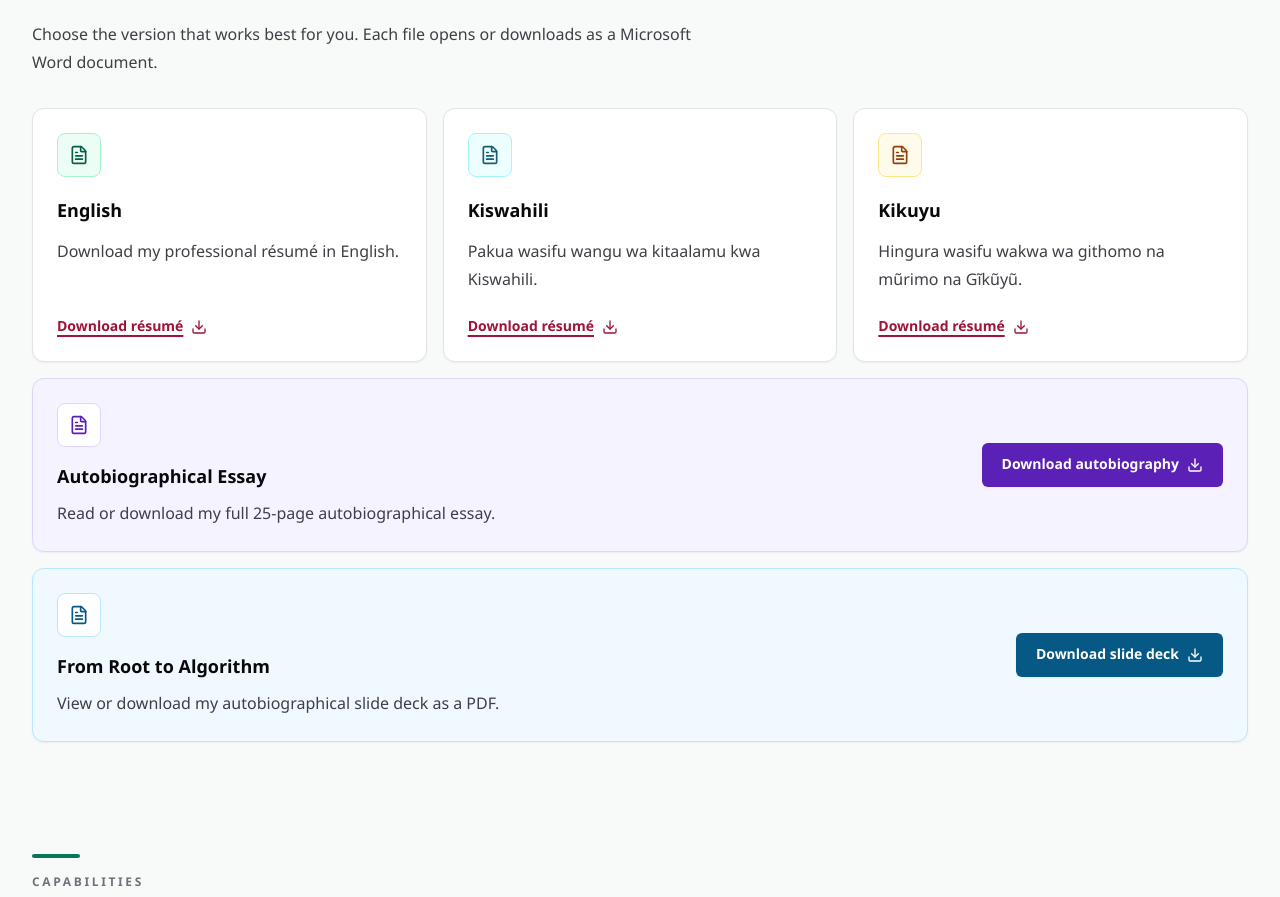
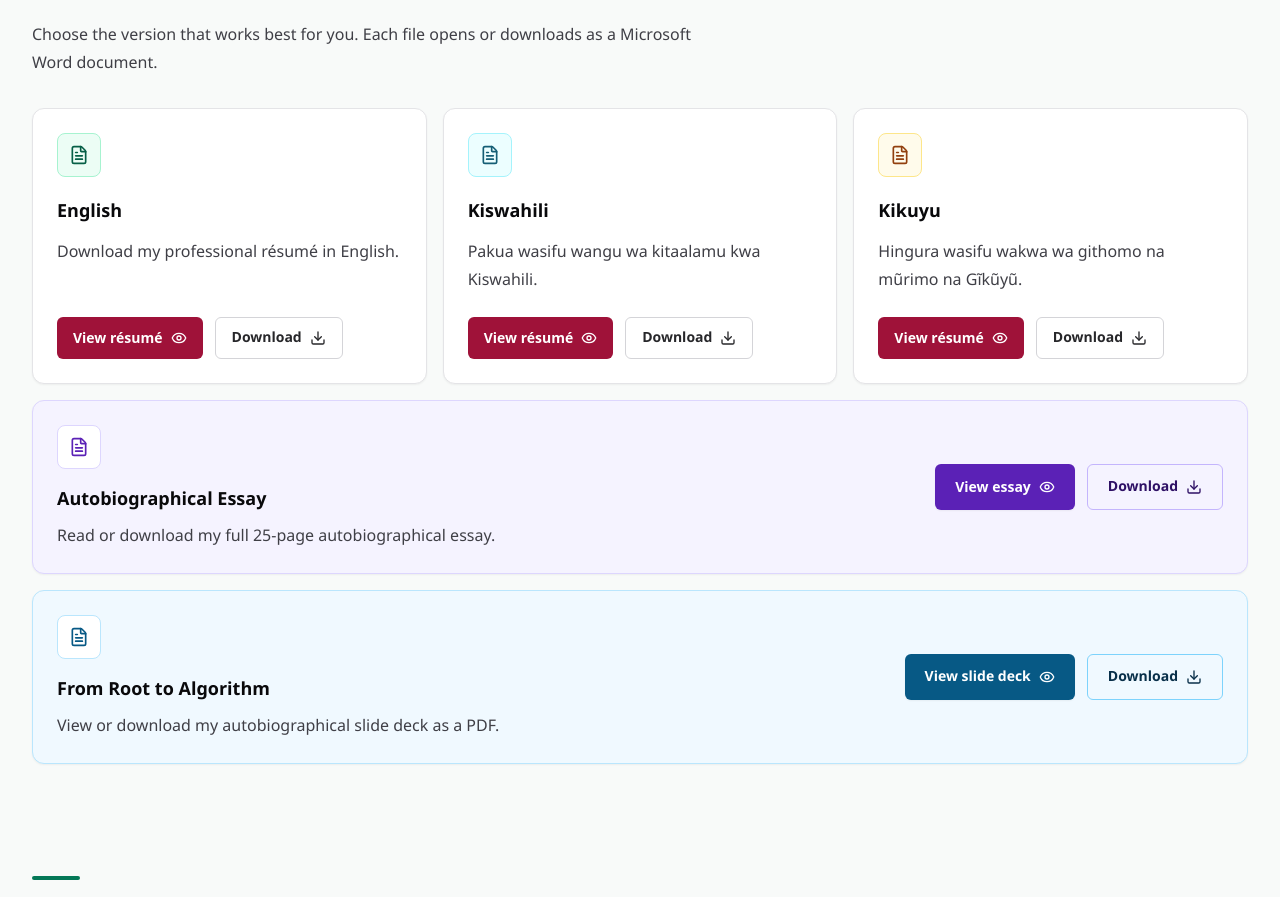
Before and after one commit to simonwamugunda/kernel-portfolio, a React (Vite) app: page / in a window 1280 px wide. Shown: the part 3198-4095 px from the top of the page. Built offline with nearby package versions, Linux system fonts and the light colour scheme.

Commit message:
Restore dashboard market analysis toolkit

```diff
--- a/package.json
+++ b/package.json
@@ -9,6 +9,7 @@
     "preview": "vite preview"
   },
   "dependencies": {
+    "docx-preview": "^0.4.1",
     "lucide-react": "^1.14.0",
     "react": "^18.3.1",
     "react-dom": "^18.3.1"
@@ -17,10 +18,10 @@
     "@types/react": "^18.3.3",
     "@types/react-dom": "^18.3.0",
     "autoprefixer": "^10.4.20",
+    "caniuse-lite": "^1.0.30001667",
     "postcss": "^8.4.41",
     "tailwindcss": "^3.4.10",
     "typescript": "^5.5.4",
-    "vite": "^5.3.5",
-    "caniuse-lite": "^1.0.30001667"
+    "vite": "^5.3.5"
   }
 }
--- a/src/App.tsx
+++ b/src/App.tsx
@@ -1,8 +1,10 @@
 import { useEffect, useMemo, useState } from 'react'
+import { renderAsync } from 'docx-preview'
 import {
   ArrowUpRight,
   Code2,
   Download,
+  Eye,
   FileText,
   GitBranch,
   Mail,
@@ -10,6 +12,7 @@ import {
   Network,
   PenTool,
   Wrench,
+  X,
 } from 'lucide-react'
 import './styles.css'
 
@@ -186,6 +189,7 @@ const slideDeck = {
 export default function App() {
   const year = useMemo(() => new Date().getFullYear(), [])
   const [activeSection, setActiveSection] = useState('work')
+  const [viewingDocument, setViewingDocument] = useState<{ title: string; href: string } | null>(null)
 
   useEffect(() => {
     const updateFromHash = () => {
@@ -225,6 +229,31 @@ export default function App() {
       observer.disconnect()
     }
   }, [])
+
+
+  useEffect(() => {
+    if (!viewingDocument) return
+    const preview = document.getElementById('docx-preview')
+    if (!preview) return
+
+    let cancelled = false
+    preview.replaceChildren()
+    fetch(viewingDocument.href)
+      .then((response) => {
+        if (!response.ok) throw new Error('Could not load this document.')
+        return response.arrayBuffer()
+      })
+      .then((data) => {
+        if (!cancelled) return renderAsync(data, preview, preview, { inWrapper: true })
+      })
+      .catch(() => {
+        if (!cancelled) preview.textContent = 'This document could not be previewed. Please download it to view it.'
+      })
+
+    return () => {
+      cancelled = true
+    }
+  }, [viewingDocument])
 
   return (
     <div className="min-h-screen bg-[#f8faf9] text-zinc-950 antialiased">
@@ -400,22 +429,24 @@ export default function App() {
           </p>
           <div className="grid gap-4 md:grid-cols-3">
             {resumes.map((resume) => (
-              <a
+              <article
                 key={resume.language}
-                href={resume.href}
-                download
-                className="group rounded-xl border border-zinc-200 bg-white p-6 shadow-sm transition hover:-translate-y-1 hover:border-rose-300 hover:shadow-md"
+                className="rounded-xl border border-zinc-200 bg-white p-6 shadow-sm transition hover:-translate-y-1 hover:border-rose-300 hover:shadow-md"
               >
                 <div className={'grid h-11 w-11 place-items-center rounded-lg border ' + resume.accent}>
                   <FileText className="h-5 w-5" />
                 </div>
                 <h3 className="mt-5 text-lg font-bold text-zinc-950">{resume.language}</h3>
                 <p className="mt-3 min-h-14 leading-7 text-zinc-700">{resume.description}</p>
-                <span className="mt-6 inline-flex items-center gap-2 text-sm font-semibold text-rose-800 underline decoration-2 underline-offset-4 group-hover:text-rose-950">
-                  Download résumé
-                  <Download className="h-4 w-4" />
-                </span>
-              </a>
+                <div className="mt-6 flex flex-wrap gap-3">
+                  <button type="button" onClick={() => setViewingDocument({ title: `${resume.language} résumé`, href: resume.href })} className="inline-flex items-center gap-2 rounded-md bg-rose-800 px-4 py-2.5 text-sm font-semibold text-white transition hover:bg-rose-900">
+                    View résumé <Eye className="h-4 w-4" />
+                  </button>
+                  <a href={resume.href} download className="inline-flex items-center gap-2 rounded-md border border-zinc-300 px-4 py-2.5 text-sm font-semibold text-zinc-800 transition hover:bg-zinc-50">
+                    Download <Download className="h-4 w-4" />
+                  </a>
+                </div>
+              </article>
             ))}
           </div>
 
@@ -427,14 +458,14 @@ export default function App() {
               <h3 className="mt-4 text-lg font-bold text-zinc-950">{autobiography.title}</h3>
               <p className="mt-2 leading-7 text-zinc-700">{autobiography.description}</p>
             </div>
-            <a
-              href={autobiography.href}
-              download
-              className="mt-5 inline-flex shrink-0 items-center justify-center gap-2 rounded-md bg-violet-800 px-5 py-3 text-sm font-semibold text-white shadow-sm transition hover:bg-violet-900 sm:mt-0"
-            >
-              Download autobiography
-              <Download className="h-4 w-4" />
-            </a>
+            <div className="mt-5 flex shrink-0 flex-wrap gap-3 sm:mt-0">
+              <button type="button" onClick={() => setViewingDocument({ title: autobiography.title, href: autobiography.href })} className="inline-flex items-center justify-center gap-2 rounded-md bg-violet-800 px-5 py-3 text-sm font-semibold text-white shadow-sm transition hover:bg-violet-900">
+                View essay <Eye className="h-4 w-4" />
+              </button>
+              <a href={autobiography.href} download className="inline-flex items-center justify-center gap-2 rounded-md border border-violet-300 px-5 py-3 text-sm font-semibold text-violet-950 transition hover:bg-violet-100">
+                Download <Download className="h-4 w-4" />
+              </a>
+            </div>
           </div>
 
           <div className="mt-4 rounded-xl border border-sky-200 bg-sky-50 p-6 shadow-sm sm:flex sm:items-center sm:justify-between sm:gap-6">
@@ -445,14 +476,14 @@ export default function App() {
               <h3 className="mt-4 text-lg font-bold text-zinc-950">{slideDeck.title}</h3>
               <p className="mt-2 leading-7 text-zinc-700">{slideDeck.description}</p>
             </div>
-            <a
-              href={slideDeck.href}
-              download
-              className="mt-5 inline-flex shrink-0 items-center justify-center gap-2 rounded-md bg-sky-800 px-5 py-3 text-sm font-semibold text-white shadow-sm transition hover:bg-sky-900 sm:mt-0"
-            >
-              Download slide deck
-              <Download className="h-4 w-4" />
-            </a>
+            <div className="mt-5 flex shrink-0 flex-wrap gap-3 sm:mt-0">
+              <a href={slideDeck.href} target="_blank" rel="noreferrer" className="inline-flex items-center justify-center gap-2 rounded-md bg-sky-800 px-5 py-3 text-sm font-semibold text-white shadow-sm transition hover:bg-sky-900">
+                View slide deck <Eye className="h-4 w-4" />
+              </a>
+              <a href={slideDeck.href} download className="inline-flex items-center justify-center gap-2 rounded-md border border-sky-300 px-5 py-3 text-sm font-semibold text-sky-950 transition hover:bg-sky-100">
+                Download <Download className="h-4 w-4" />
+              </a>
+            </div>
           </div>
         </Section>
 
@@ -523,6 +554,19 @@ export default function App() {
           </div>
         </div>
       </footer>
+      {viewingDocument && (
+        <div className="fixed inset-0 z-50 flex flex-col bg-black/60 p-3 sm:p-6" role="dialog" aria-modal="true" aria-label={`Preview ${viewingDocument.title}`}>
+          <div className="mx-auto flex min-h-0 w-full max-w-5xl flex-1 flex-col overflow-hidden rounded-xl bg-white shadow-2xl">
+            <div className="flex items-center justify-between border-b border-zinc-200 px-4 py-3 sm:px-6">
+              <h2 className="font-bold text-zinc-950">{viewingDocument.title}</h2>
+              <button type="button" onClick={() => setViewingDocument(null)} aria-label="Close document preview" className="rounded-md p-2 text-zinc-600 transition hover:bg-zinc-100 hover:text-zinc-950">
+                <X className="h-5 w-5" />
+              </button>
+            </div>
+            <div id="docx-preview" className="min-h-0 flex-1 overflow-auto bg-zinc-100 p-4" />
+          </div>
+        </div>
+      )}
     </div>
   )
 }
--- a/src/styles.css
+++ b/src/styles.css
@@ -46,3 +46,18 @@ body {
 #contact:target {
   box-shadow: inset 0 6px 0 rgba(167, 139, 250, 0.95);
 }
+
+#docx-preview .docx-wrapper {
+  display: flex;
+  flex-direction: column;
+  align-items: center;
+  gap: 1rem;
+  padding: 1rem;
+  background: #e4e4e7;
+}
+
+#docx-preview .docx-wrapper > section.docx {
+  margin: 0 auto;
+  background: white;
+  box-shadow: 0 2px 12px rgb(0 0 0 / 14%);
+}
```
Also changed, not shown: 1 other file (tests, documents, lock files or other folders).
